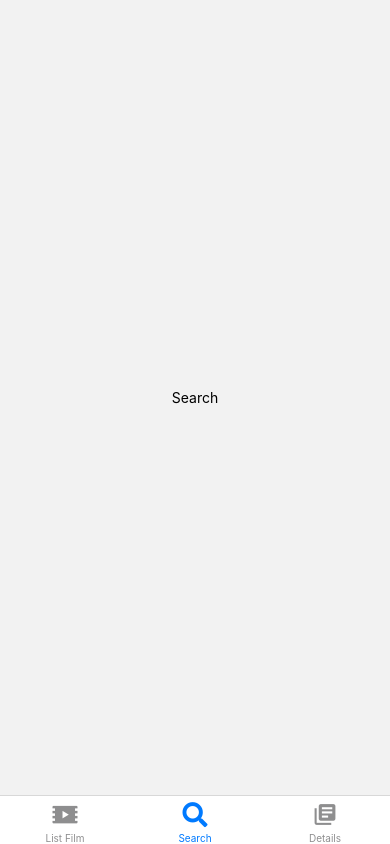
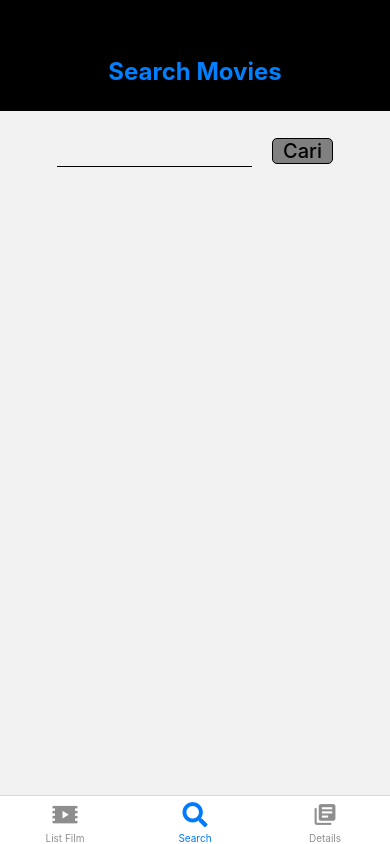
Before and after one commit to mayonice1424/UAS-Pengembangan-Aplikasi-Mobile, a React Native app: screen /Search in a window 390 px wide. Built offline with nearby package versions, Linux system fonts and the light colour scheme.

Commit message:
menambahkan layar search

```diff
--- a/app/screens/Search.js
+++ b/app/screens/Search.js
@@ -1,21 +1,128 @@
-import { StyleSheet, Text, View } from "react-native";
-import React from "react";
+import axios from "axios";
+import React, { useEffect, useState } from "react";
+import {
+    Text,
+    View,
+    ScrollView,
+    TouchableOpacity,
+    Image,
+    StyleSheet,
+} from 'react-native';
+import { TextInput } from "react-native-gesture-handler";
+import { StatusBar } from 'expo-status-bar';
 
-const Search = () => {
+const Search = ({navigation}) => {
+  const [search, onChangeSearch] = React.useState('');
+  const [data, setData] = useState()
+  // const [dataAwal, setDataAwal] = useState()
+
+  // useEffect( () => {
+  //     await fetch("http://www.omdbapi.com/?s=inception&apikey=94a3c0c")
+  //     .then(response => response.json())
+  //     .then(receiveData => setDataAwal(receiveData));
+  // }, []);
+
+
+  const ambilData = async() => {
+      try {
+          const res= await axios.get('http://www.omdbapi.com', {
+              params: {
+                  s: search,
+                  apikey: '94a3c0c',
+              }
+          })
+          setData(res.data.Search)
+          console.log(res);
+      } catch (error) {
+          alert(error.message)
+      }
+  }
+
+  // const ambilDetail = async() => {
+  //     try {
+  //         const res= await axios.get('http://www.omdbapi.com', {
+  //             params: {
+  //                 t: search,
+  //                 apikey: '94a3c0c',
+  //             }
+  //         })
+  //         setData(res.data.Search)
+  //         console.log(res);
+  //     } catch (error) {
+  //         alert(error.message)
+  //     }
+  // }
+
   return (
-    <View style={styles.container}>
-      <Text>Search</Text>
-    </View>
-  );
-};
+      <View style={{flex: 1}}>
+          <View style={{backgroundColor: 'black', height: '4%'}}>
+              <StatusBar style="light" />
+          </View>
 
-const styles = StyleSheet.create({
-  container: {
-    flex: 1,
-    alignItems: "center",
-    justifyContent: "center",
-    alignContent: "center",
-  },
-});
+          <View style={{height: '10%',
+          backgroundColor: 'black',
+          justifyContent: 'center',
+          alignItems: 'center',
+          }}>
+              <Text style={{fontSize: 24,
+              color: '#0080ff',
+              fontWeight: 'bold'}}>Search Movies</Text>
+          </View>
 
+          <View style={{
+          height: '10%',
+          justifyContent: 'center',
+          alignItems: 'center',
+          flexDirection: 'row'}}>
+              <TextInput style={{borderBottomWidth: 1,
+              height: '40%',
+              width: '50%',
+              justifyContent: 'flex-start'}}
+              onChangeText={(text) => onChangeSearch(text)}value={search}
+              />
+
+              <TouchableOpacity style={{borderWidth: 1,
+              backgroundColor: 'gray',
+              // height: '40%',
+              marginLeft: 20,
+              paddingHorizontal: 10,
+              borderRadius: 5}}
+              onPress={() => ambilData()}>
+                  <Text style={{fontSize: 20, fontWeight: '500'}}>Cari</Text>
+              </TouchableOpacity>
+          </View>
+
+          <ScrollView>
+              {data && data.map((item, i) => {
+                  return <>
+                      <TouchableOpacity style={{
+                          // height: 100,
+                          marginHorizontal: '10%',
+                          borderWidth: 1,
+                          marginTop: 10,
+                          borderRadius: 10,
+                          backgroundColor: '#0080ff',
+                          paddingHorizontal: 10,}}>
+                              <Text style={{fontWeight: 'bold',
+                              fontSize: 17}}>{item.Title}</Text>
+                              <View style={{
+                                  // borderWidth: 1,
+                                  flexDirection: 'row',
+                                  justifyContent: 'space-between',
+                                  marginBottom: 10
+                              }}>
+                                  <Text style={{fontWeight: '500',
+                                  fontSize: 12, justifyContent: 'flex-start'}}>{item.Year}</Text>
+                                  {/* <Text style={{fontWeight: '500',
+                                  fontSize: 12}}>{item.Poster}</Text> */}
+                                  <Image source={{uri: item.Poster}}
+                                  style={{width: 100, height: 100, justifyContent: 'flex-end', resizeMode: 'contain'}} />
+                              </View>
+                          </TouchableOpacity>
+                  </>
+              })}
+          </ScrollView>
+      </View>
+  )
+}
 export default Search;
--- a/package.json
+++ b/package.json
@@ -12,11 +12,13 @@
   "dependencies": {
     "@react-navigation/bottom-tabs": "^6.3.1",
     "@react-navigation/native": "^6.0.10",
+    "axios": "^0.27.2",
     "expo": "~44.0.0",
     "expo-status-bar": "~1.2.0",
     "react": "17.0.1",
     "react-dom": "17.0.1",
     "react-native": "0.64.3",
+    "react-native-gesture-handler": "~2.1.0",
     "react-native-safe-area-context": "3.3.2",
     "react-native-screens": "~3.10.1",
     "react-native-web": "0.17.1"
```
Also changed, not shown: 1 other file (tests, documents, lock files or other folders).
